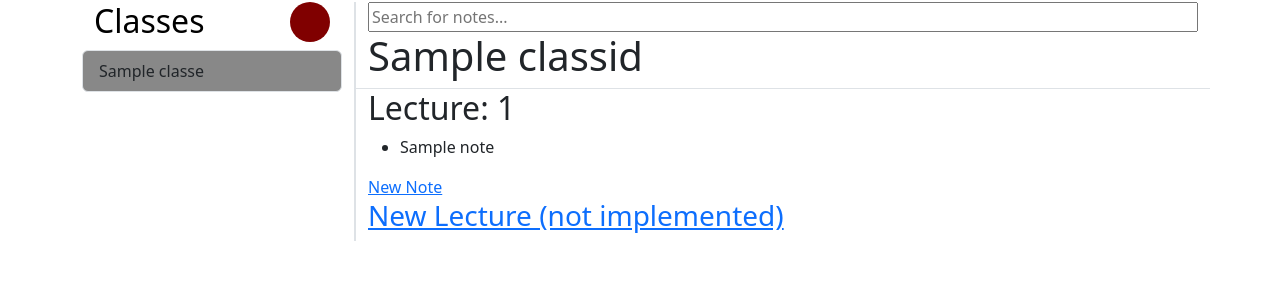
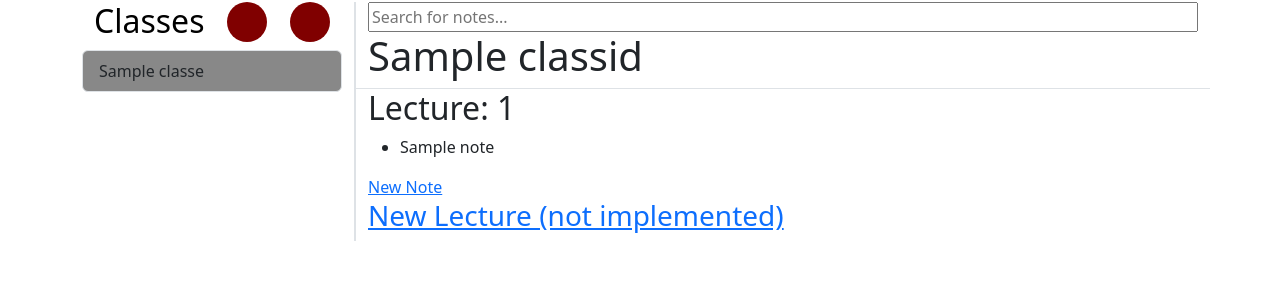
Before and after one commit to StudiousSDD/Studious, a Django app: template notes/templates/notes/view-class.html in a window 1280 px wide. Shown: the part 88-390 px from the top of the page. Run offline with Django 4.2, Linux system fonts and the light colour scheme; the template is opened without the code that fills it: most values are stand-ins (such as "Sample title", 1, 10 or a date in 2020); some libraries are stand-ins or nearby versions.

Commit message:
added icons for importing class

```diff
--- a/notes/templates/notes/calendar.html
+++ b/notes/templates/notes/calendar.html
@@ -15,7 +15,7 @@
       border-radius: 50%;
       height: 40px;
       width: 40px;
-      display: flex;
+      display: inline-flex;
       background-color: maroon;
       justify-content: center;
       justify-items: center;
@@ -69,6 +69,9 @@
             <a href="{% url 'notes:add_event' %}" class="addClassLink">
               <i class="fa-solid fa-plus" style="color: white; align-self: center; justify-self: center; "></i>
             </a>
+            <a href="{% url 'notes:import_class' %}" class="addClassLink">
+              <i class="fa-solid fa-import" style="color: white; align-self: center; justify-self: center; "></i>
+            </a>
           </h2>
         </div>
       </div>
--- a/notes/templates/notes/view-class.html
+++ b/notes/templates/notes/view-class.html
@@ -34,7 +34,7 @@
       border-radius: 50%;
       height: 40px;
       width: 40px;
-      display: flex;
+      display: inline-flex;
       background-color: maroon;
       justify-content: center;
       justify-items: center;
@@ -55,6 +55,9 @@
           Classes
           <a href="{% url 'notes:add_event' %}" class="addClassLink">
               <i class="fa-solid fa-plus" style="color: white; align-self: center; justify-self: center; "></i>
+          </a>
+          <a href="{% url 'notes:import_class' %}" class="addClassLink">
+            <i class="fa-solid fa-import" style="color: white; align-self: center; justify-self: center; "></i>
           </a>
         </h2>
         <div class="class-list">
```
